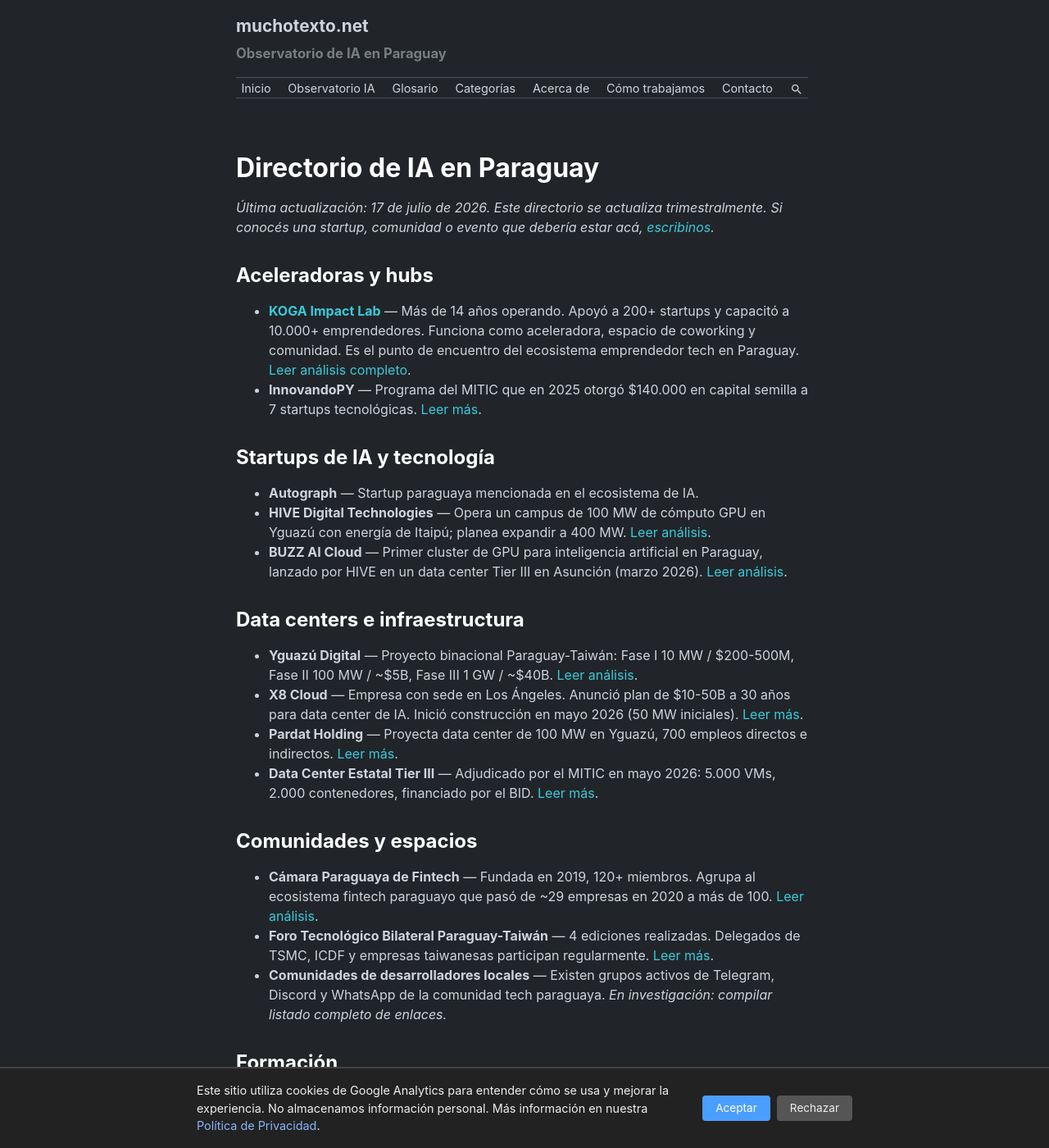
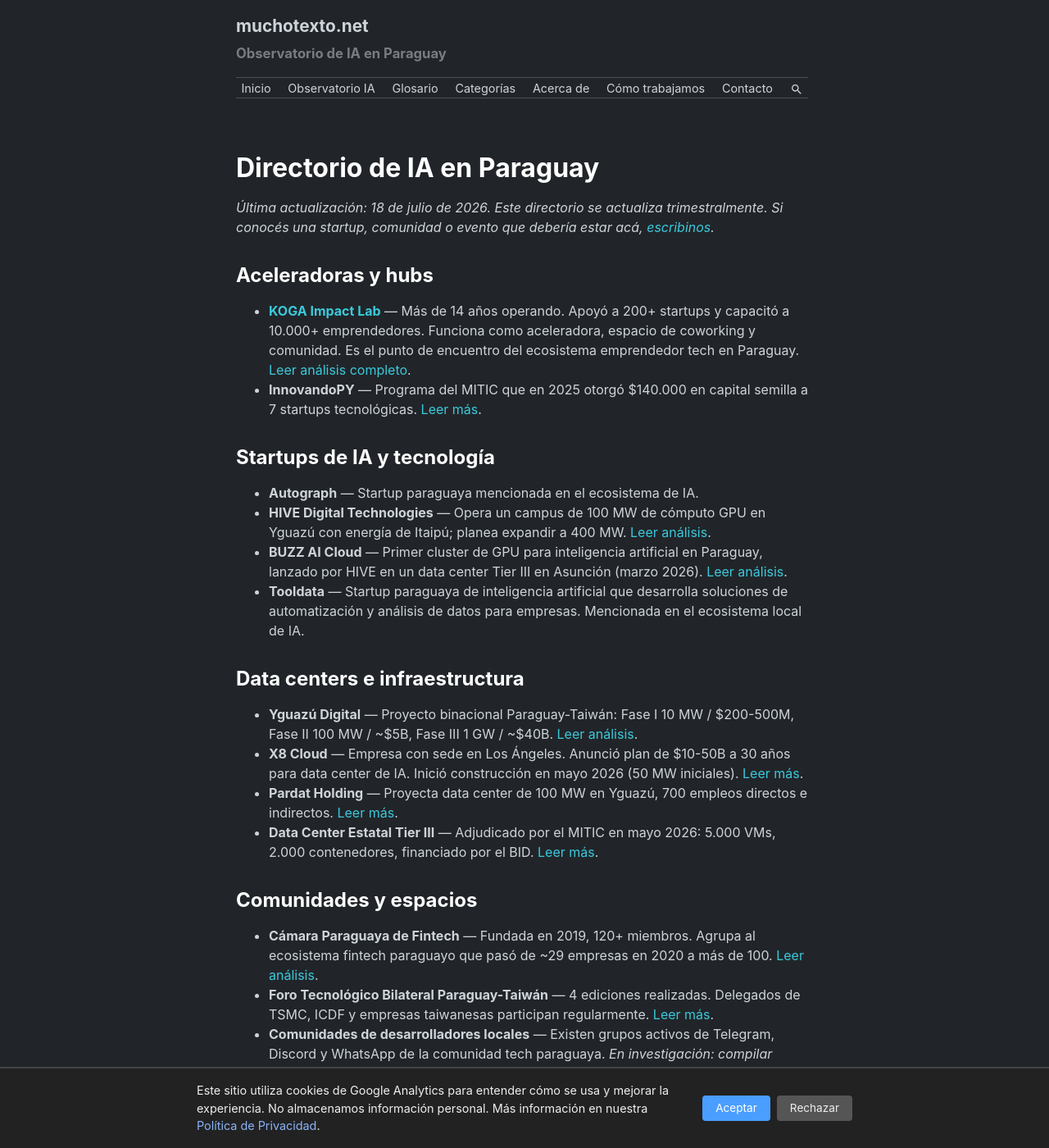
Before and after one commit to miravosqueinteresante/muchotexto.net, a Jekyll site: the page built from directorio.markdown, in a window 1280 px wide and 1400 px high. Shown: the whole window at 82% size. Built offline with Jekyll 4.4.1, drawn with Linux system fonts in a browser that asks for light colours.

Commit message:
Agrega SOPAIA y Tooldata al Directorio y al artículo de startups
- SOPAIA (Sociedad Paraguaya de IA) en Comunidades del Directorio
- Tooldata en Startups del Directorio y en artículo #35
- Actualiza last_modified_at a 2026-07-18

```diff
--- a/directorio.markdown
+++ b/directorio.markdown
@@ -3,10 +3,10 @@
 title: "Directorio de IA en Paraguay"
 permalink: /directorio/
 description: "Startups, aceleradoras, comunidades y espacios de inteligencia artificial y tecnología en Paraguay. Actualizado al 17 de julio de 2026."
-last_modified_at: 2026-07-17
+last_modified_at: 2026-07-18
 ---
 
-*Última actualización: 17 de julio de 2026. Este directorio se actualiza trimestralmente. Si conocés una startup, comunidad o evento que debería estar acá, [escribinos](/contacto/).*
+*Última actualización: 18 de julio de 2026. Este directorio se actualiza trimestralmente. Si conocés una startup, comunidad o evento que debería estar acá, [escribinos](/contacto/).*
 
 ## Aceleradoras y hubs
 
@@ -18,6 +18,7 @@
 - **Autograph** — Startup paraguaya mencionada en el ecosistema de IA.
 - **HIVE Digital Technologies** — Opera un campus de 100 MW de cómputo GPU en Yguazú con energía de Itaipú; planea expandir a 400 MW. [Leer análisis](/articulos/2026/07/10/talento-tech-paraguay-ia/).
 - **BUZZ AI Cloud** — Primer cluster de GPU para inteligencia artificial en Paraguay, lanzado por HIVE en un data center Tier III en Asunción (marzo 2026). [Leer análisis](/articulos/2026/07/16/ia-soberana-paraguay/).
+- **Tooldata** — Startup paraguaya de inteligencia artificial que desarrolla soluciones de automatización y análisis de datos para empresas. Mencionada en el ecosistema local de IA.
 
 ## Data centers e infraestructura
 
@@ -31,6 +32,7 @@
 - **Cámara Paraguaya de Fintech** — Fundada en 2019, 120+ miembros. Agrupa al ecosistema fintech paraguayo que pasó de ~29 empresas en 2020 a más de 100. [Leer análisis](/articulos/2026/07/10/fintech-paraguay-ecosistema/).
 - **Foro Tecnológico Bilateral Paraguay-Taiwán** — 4 ediciones realizadas. Delegados de TSMC, ICDF y empresas taiwanesas participan regularmente. [Leer más](/articulos/2026/07/14/semiconductores-taiwan-paraguay/).
 - **Comunidades de desarrolladores locales** — Existen grupos activos de Telegram, Discord y WhatsApp de la comunidad tech paraguaya. *En investigación: compilar listado completo de enlaces.*
+- **SOPAIA** — Sociedad Paraguaya de Inteligencia Artificial. Organización que reúne a profesionales, investigadores y entusiastas de la IA en Paraguay para promover el desarrollo y la divulgación de la inteligencia artificial en el país.
 
 ## Formación
 
```
Also changed, not shown: _posts/2026-07-14-startups-ia-paraguay.md (+2 -2 lines).
